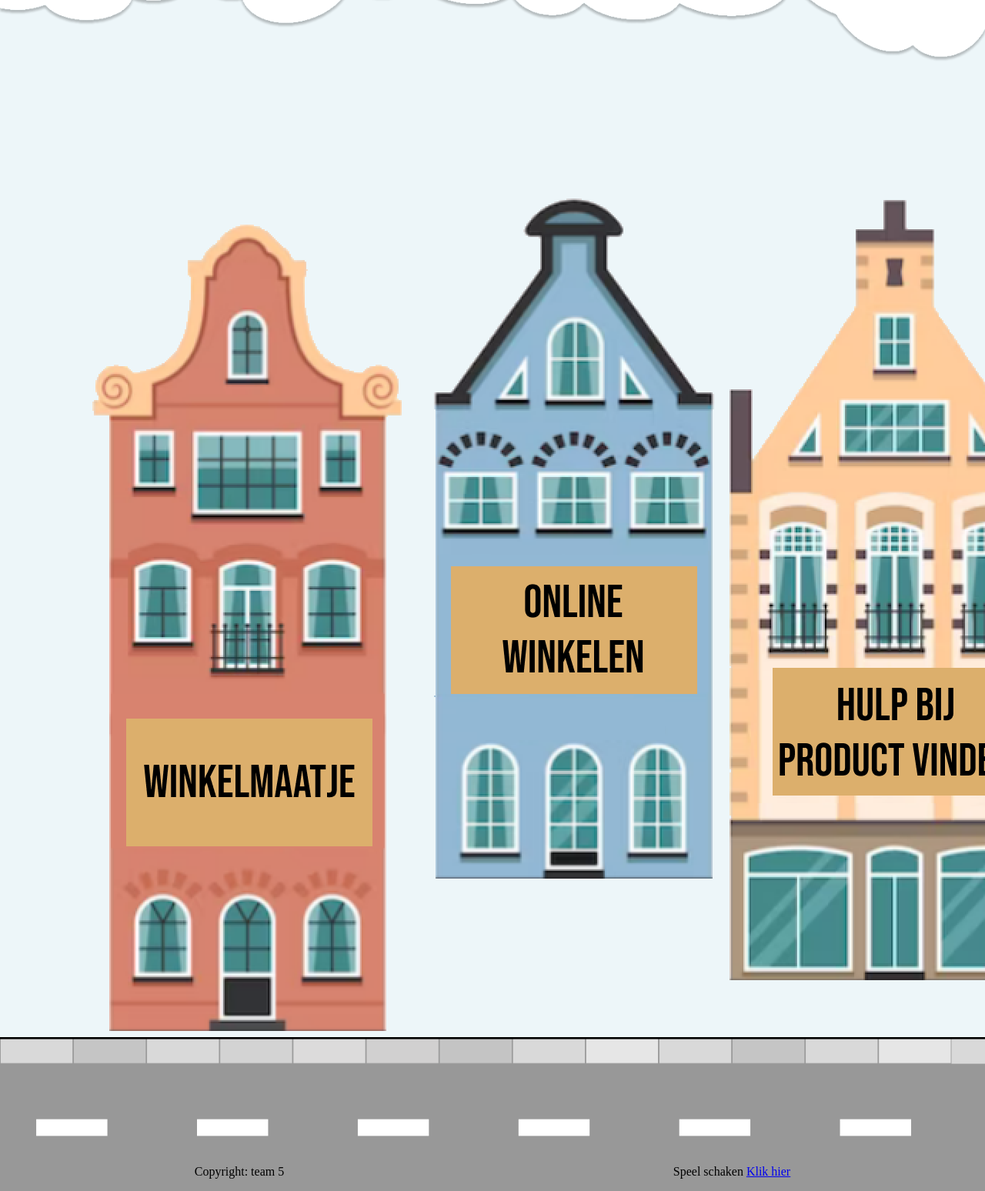
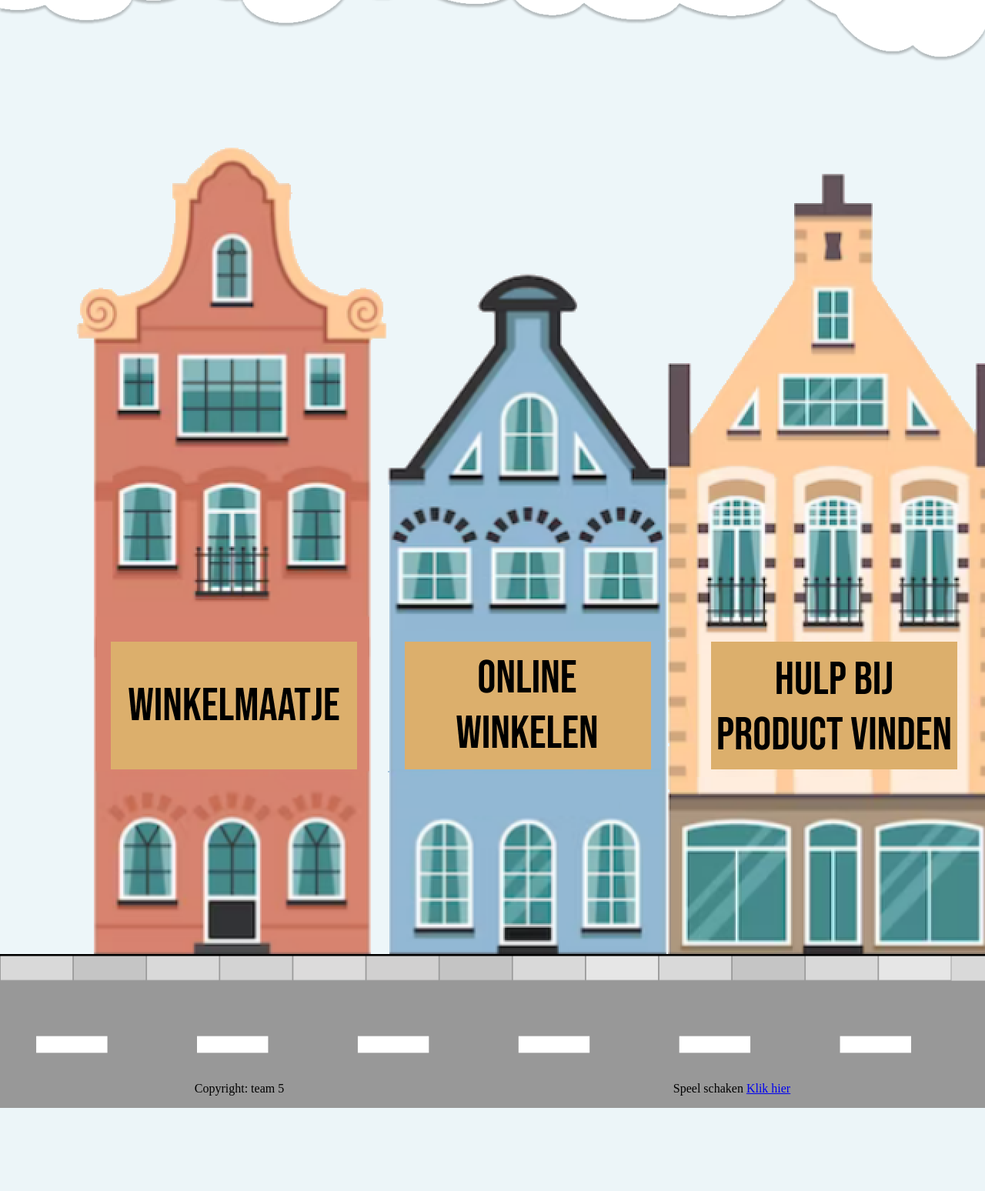
Before and after one commit to Moonsolos/Team-5, a PHP site: page / in a window 1280 px wide; the page is wider, and only the part inside the window is pictured. Shown: the part 96-1644 px from the top of that part at 77% size. After the commit the page ends 1536 px from the top of that part, so only its background shows below. Run offline with PHP 8.4, Linux system fonts and the light colour scheme.

Commit message:
update pictures & stylecss

```diff
--- a/css/style.css
+++ b/css/style.css
@@ -19,12 +19,13 @@ header {
 
 .winkels {
     display: flex;
+    align-items: flex-end;
     width: 100%;
     height: 100%;
 }
 
 main {
-    margin: 20% 100px 0;
+    margin: 15% 100px 0;
 }
 
 .winkel-image {
```
Also changed, not shown: img/hulpBijProductVinden.png, img/onlineWinkelen.png, img/winkelMaatje.png, img/winkelsInDeBuurt.png.
